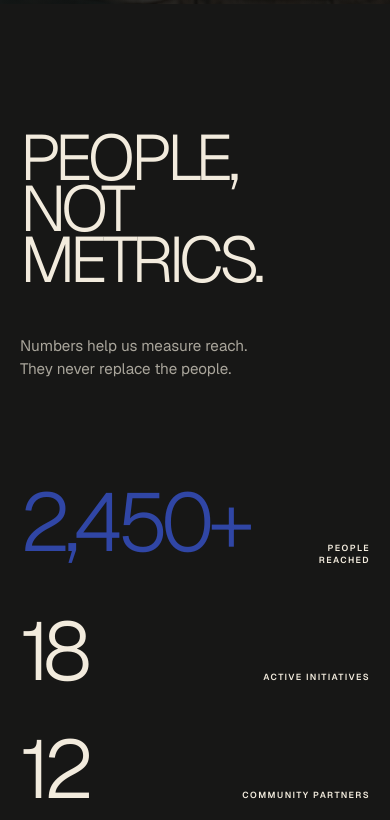
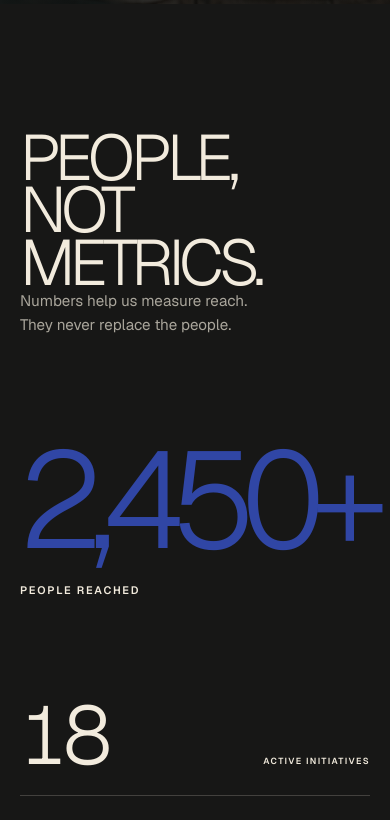
Before and after one commit to mrinfinitum/humanhere, a Next.js app: page / in a window 390 px wide. Shown: the part 8120-8940 px from the top of the page. Built offline with nearby package versions, Linux system fonts and the light colour scheme.

Commit message:
Refine impact statement layout

```diff
--- a/src/app/globals.css
+++ b/src/app/globals.css
@@ -663,66 +663,98 @@ img {
 }
 
 .impact {
-  display: grid;
-  grid-template-columns: minmax(17rem, 0.48fr) minmax(0, 1fr);
-  gap: clamp(4rem, 10vw, 12rem);
-  min-height: 105svh;
-  padding: clamp(8rem, 14vw, 15rem) var(--page-pad);
+  min-height: 100svh;
+  padding: clamp(7rem, 11vw, 12rem) var(--page-pad);
   background: var(--human-ink);
   color: var(--human-paper);
 }
 
+.impact__intro {
+  display: grid;
+  grid-template-columns: minmax(0, 1fr) minmax(18rem, 0.4fr);
+  gap: clamp(3rem, 9vw, 11rem);
+  align-items: end;
+}
+
 .impact__intro h2 {
-  margin: 0 0 3rem;
-  font-size: clamp(4rem, 7.3vw, 8.5rem);
+  max-width: 8ch;
+  margin: 0;
+  font-size: clamp(4rem, 6.8vw, 8rem);
   font-weight: 390;
   letter-spacing: -0.075em;
-  line-height: 0.8;
+  line-height: 0.82;
   text-transform: uppercase;
 }
 
 .impact__intro p {
+  max-width: 24rem;
   margin: 0;
   color: rgba(242, 235, 221, 0.67);
-  font-size: 0.95rem;
+  font-size: clamp(0.95rem, 1.2vw, 1.15rem);
   line-height: 1.55;
 }
 
 .impact__numbers {
-  display: flex;
-  flex-direction: column;
-  justify-content: center;
-  gap: clamp(2.5rem, 6vh, 5rem);
-  margin: 0;
+  display: grid;
+  grid-template-columns: minmax(0, 1.35fr) minmax(20rem, 0.65fr);
+  grid-template-rows: repeat(3, minmax(8.5rem, auto));
+  column-gap: clamp(4rem, 10vw, 12rem);
+  row-gap: 0.5rem;
+  margin: clamp(6rem, 9vw, 10rem) 0 0;
+  font-variant-numeric: tabular-nums;
 }
 
 .impact__numbers > div {
+  display: grid;
+  grid-column: 2;
+  grid-template-columns: minmax(7rem, 0.55fr) minmax(9rem, 0.45fr);
+  align-items: baseline;
+  gap: 2rem;
+  padding-block: clamp(1.2rem, 2.2vw, 2.25rem);
+  border-bottom: 1px solid rgba(242, 235, 221, 0.2);
+}
+
+.impact__numbers > div:first-child {
+  grid-row: 1 / 4;
+  grid-column: 1;
   display: flex;
-  align-items: baseline;
-  justify-content: space-between;
-  gap: 2rem;
+  flex-direction: column;
+  align-items: flex-start;
+  justify-content: center;
+  gap: 0;
+  padding: 0;
+  border: 0;
 }
 
 .impact__numbers dd {
   margin: 0;
-  font-size: clamp(4.5rem, 9vw, 10rem);
+  font-size: clamp(4.25rem, 6.4vw, 7.5rem);
   font-weight: 390;
   letter-spacing: -0.075em;
-  line-height: 0.72;
+  line-height: 0.78;
 }
 
-.impact__numbers div:first-child dd {
+.impact__numbers > div:first-child dd {
   color: var(--lapis);
+  font-size: clamp(8rem, 17vw, 20rem);
+  letter-spacing: -0.09em;
+  line-height: 0.66;
 }
 
 .impact__numbers dt {
-  max-width: 9rem;
+  max-width: 10rem;
   font-size: 0.66rem;
   font-weight: 580;
   letter-spacing: 0.16em;
   line-height: 1.4;
-  text-align: right;
+  text-align: left;
   text-transform: uppercase;
+}
+
+.impact__numbers > div:first-child dt {
+  max-width: none;
+  margin-top: clamp(2rem, 3vw, 3.5rem);
+  font-size: clamp(0.68rem, 0.85vw, 0.82rem);
 }
 
 .faith {
@@ -919,8 +951,19 @@ img {
     margin-left: auto;
   }
 
-  .impact {
-    gap: 4rem;
+  .impact__intro {
+    grid-template-columns: minmax(0, 1fr) minmax(16rem, 0.5fr);
+    gap: 3rem;
+  }
+
+  .impact__numbers {
+    grid-template-columns: minmax(0, 1.15fr) minmax(17rem, 0.85fr);
+    column-gap: 4rem;
+  }
+
+  .impact__numbers > div {
+    grid-template-columns: 0.7fr 1fr;
+    gap: 1rem;
   }
 
   .faith {
@@ -1242,19 +1285,51 @@ img {
   }
 
   .impact__intro {
-    margin-bottom: 7rem;
+    display: block;
   }
 
   .impact__numbers {
-    gap: 3.5rem;
+    display: block;
+    margin-top: 7rem;
   }
 
-  .impact__numbers dd {
+  .impact__numbers > div,
+  .impact__numbers > div:first-child {
+    display: flex;
+    flex-direction: row;
+    align-items: baseline;
+    justify-content: space-between;
+    gap: 1.5rem;
+    padding-block: 1.7rem;
+    border-bottom: 1px solid rgba(242, 235, 221, 0.2);
+  }
+
+  .impact__numbers > div:first-child {
+    display: block;
+    margin-bottom: 5rem;
+    padding: 0;
+    border: 0;
+  }
+
+  .impact__numbers dd,
+  .impact__numbers > div:first-child dd {
     font-size: clamp(4rem, 21vw, 7rem);
+    line-height: 0.75;
+  }
+
+  .impact__numbers > div:first-child dd {
+    font-size: clamp(7.2rem, 35vw, 11rem);
   }
 
   .impact__numbers dt {
+    max-width: 8rem;
     font-size: 0.55rem;
+    text-align: right;
+  }
+
+  .impact__numbers > div:first-child dt {
+    margin-top: 2rem;
+    text-align: left;
   }
 
   .faith {
```
